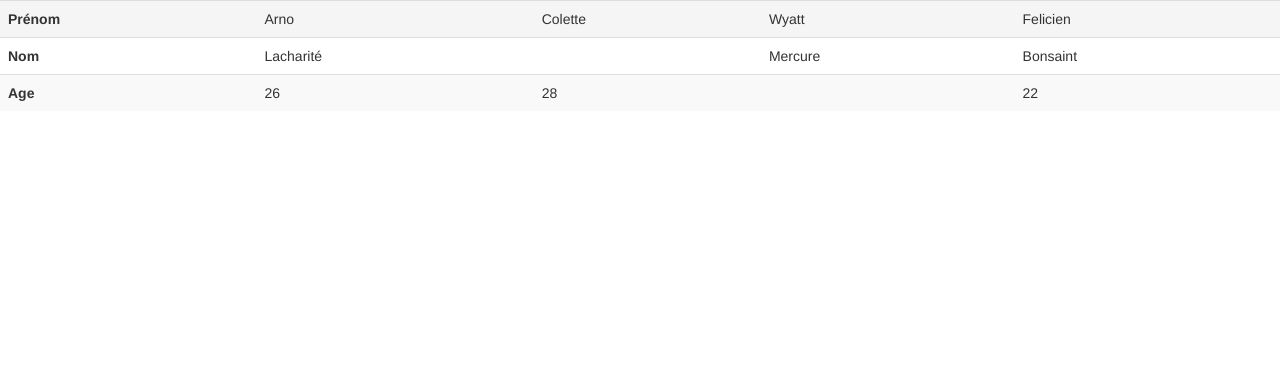
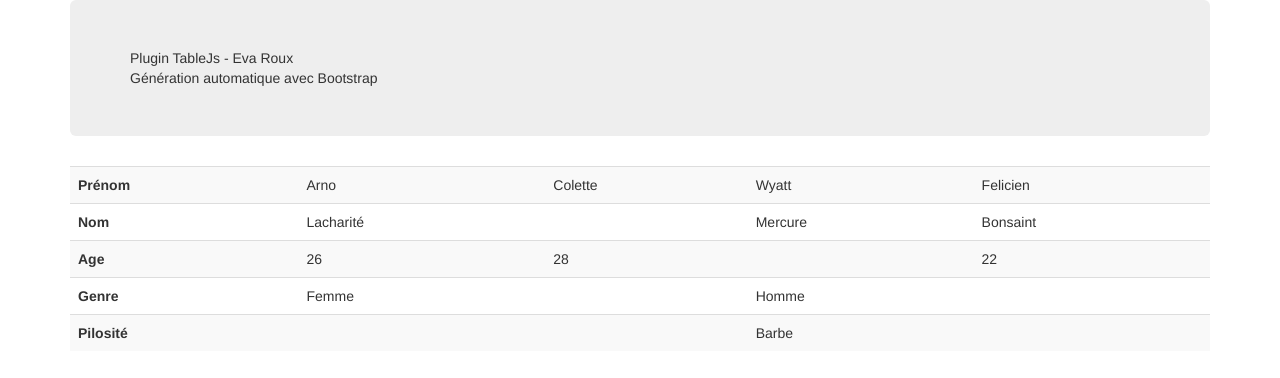
Before and after one commit to Saki-hanna/tableJs, a plain HTML site: page index.html in a window 1280 px wide. Drawn offline with nearby package versions, Linux system fonts and the light colour scheme.

Commit message:
:pencil: add method addLines

```diff
--- a/index.html
+++ b/index.html
@@ -23,7 +23,22 @@
             crossorigin="anonymous"></script>
 </head>
 <body>
-<div id="js_tableJs"></div>
+<div class="container">
+    <div class="row">
+        <div class="col-xs-12">
+            <div class="jumbotron">
+                Plugin TableJs - Eva Roux<br>
+                Génération automatique avec Bootstrap
+            </div>
+        </div>
+    </div>
+    <div class="row">
+        <div class="col-xs-12">
+            <div id="js_tableJs" class="table-responsive"></div>
+        </div>
+    </div>
+</div>
+
 </body>
 <script src="tableJs.js"></script>
 <script>
@@ -83,10 +98,12 @@
             {
                 sexe: 'Femme'
             },
+            {},
             {
                 sexe: 'Homme',
                 hair: 'Barbe'
-            }
+            },
+            {}
         ]
     });
 </script>
--- a/tableJs.js
+++ b/tableJs.js
@@ -35,8 +35,23 @@
                     });
                     that.append($table);
                 },
-                addLines: function (that) {
+                addLines: function ($table) {
+                    $.each(params.linesTitle, function (key, value) {
+                        var $tr = $('<tr/>');
+                        $tr.append(
+                            $('<th/>', {text: value.title}
+                            )
+                        );
 
+                        $.each(params.data, function (index, data) {
+                            $tr.append(
+                                $('<td/>', {text: data[value.name]})
+                            )
+                        });
+
+                        $table.append($tr);
+
+                    });
                 }
 
 
@@ -49,7 +64,7 @@
             // si l'enfant est de type table alors le tableau est déjà creer, sinon on le créer
             if ($(this).children().is('table')) {
                 console.log('edit');
-                if (params.method === 'addLines') params.addLines($(this));
+                if (params.method === 'addLines') params.addLines($(this).children());
 
             } else {
                 console.log('create');
```
